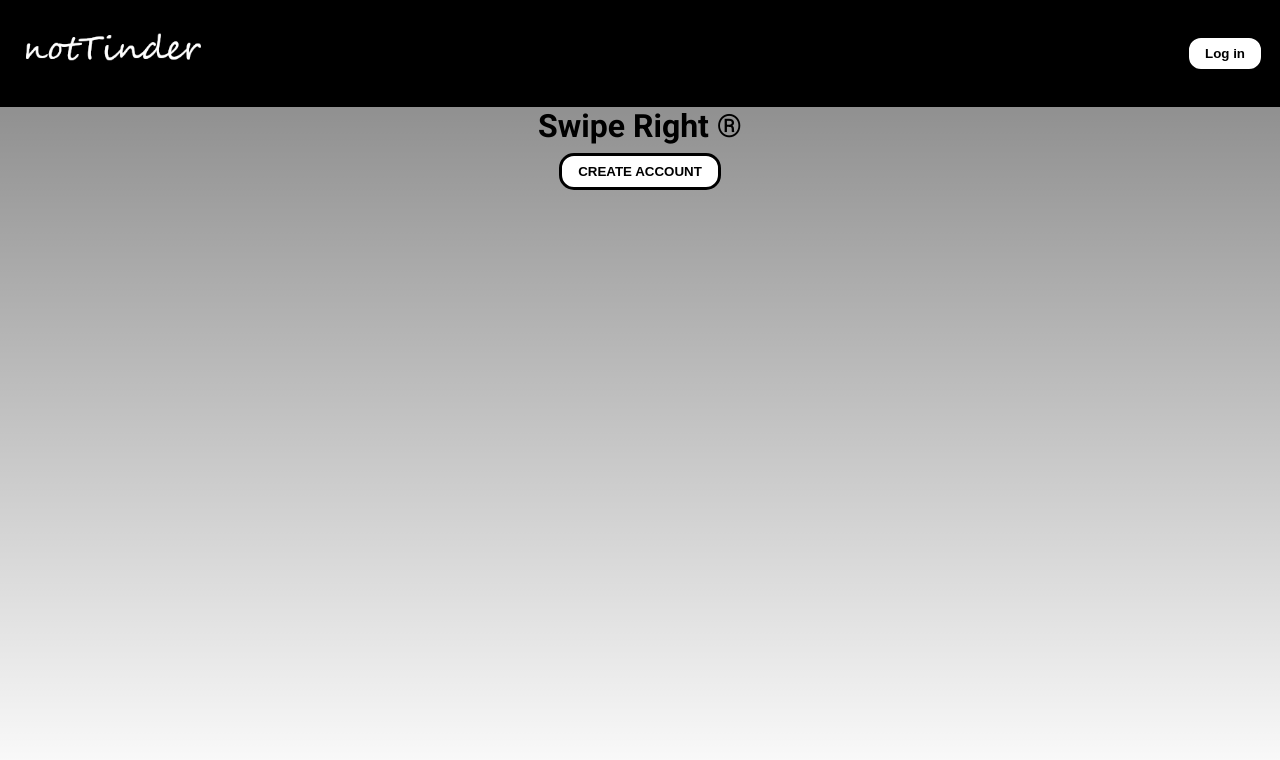
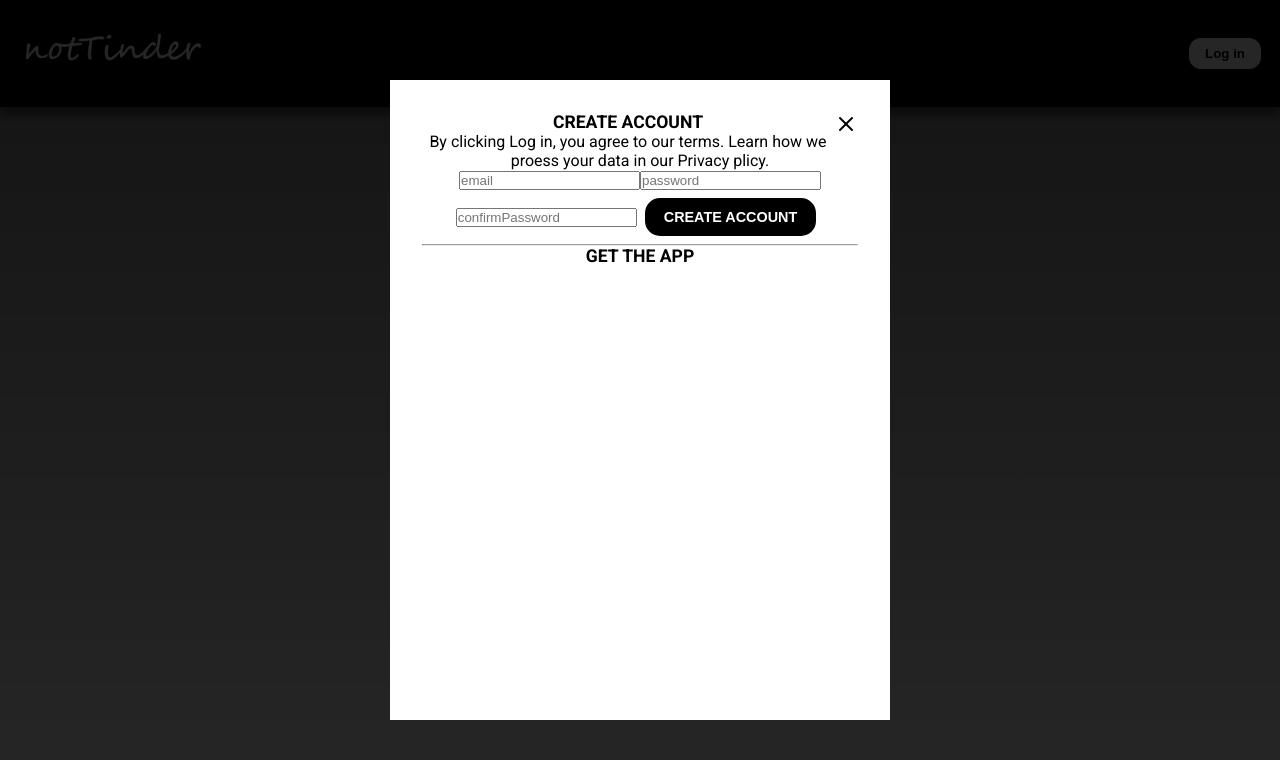
Before and after one commit to NikolaJoksimovic/not-tinder, a React (Create React App) app: page / in a window 1280 px wide. Both pictures are taken after a click on the button "CREATE ACCOUNT". Shown: the top 760 px of the page. Built offline with nearby package versions, Linux system fonts and the light colour scheme.

Commit message:
add modal for login with  authentication form

```diff
--- a/package.json
+++ b/package.json
@@ -11,6 +11,7 @@
     "gh-pages": "^4.0.0",
     "react": "^18.2.0",
     "react-dom": "^18.2.0",
+    "react-icons": "^4.4.0",
     "react-router-dom": "^6.4.2",
     "react-scripts": "5.0.1",
     "save-dev": "^0.0.1-security",
--- /dev/null
+++ b/src/components/AuthorizationModal.js
@@ -0,0 +1,71 @@
+import React from "react";
+import { FiX } from "react-icons/fi";
+import { useState } from "react";
+
+const AuthorizationModal = ({ setShowModal }) => {
+  const isSignUp = true;
+  const [user, setUser] = useState({
+    email: "",
+    password: "",
+    confirmPassword: "",
+  });
+  const [input, setInput] = useState(null);
+  const [error, setError] = useState(null);
+  const handleClick = (e) => {
+    setShowModal(false);
+  };
+  const handleChange = (e) => {
+    setUser({ ...user, [e.target.name]: e.target.value });
+  };
+  const handleSubmit = (e) => {
+    e.preventDefault();
+  };
+  return (
+    <div className='authorization-modal-overlay'>
+      <div className='authorization-modal'>
+        <header>
+          <FiX onClick={handleClick} className='fiX-icon'></FiX>
+          <h3>{isSignUp ? "CREATE ACCOUNT" : "LOG IN"}</h3>
+          <p>
+            By clicking Log in, you agree to our terms. Learn how we proess your
+            data in our Privacy plicy.
+          </p>
+          <form action='' onSubmit={handleSubmit}>
+            <input
+              type='email'
+              id='email'
+              name='email'
+              placeholder='email'
+              required={true}
+              onChange={handleChange}
+            />
+            <input
+              type='password'
+              id='password'
+              name='password'
+              placeholder='password'
+              required={true}
+              onChange={handleChange}
+            />
+            <input
+              type='confirmPassword'
+              id='confirmPassword'
+              name='confirmPassword'
+              placeholder='confirmPassword'
+              required={true}
+              onChange={handleChange}
+            />
+            <button type='submit' className='modal-submit-btn'>
+              {isSignUp ? "CREATE ACCOUNT" : "LOG IN"}
+            </button>
+            <p>{error}</p>
+          </form>
+          <hr />
+          <h3>GET THE APP</h3>
+        </header>
+      </div>
+    </div>
+  );
+};
+
+export default AuthorizationModal;
--- a/src/components/Navbar.js
+++ b/src/components/Navbar.js
@@ -1,13 +1,20 @@
 import React from "react";
 import logo from "../images/logo_white.png";
 
-const Navbar = ({ authorizationToken }) => {
+const Navbar = ({ authorizationToken, setShowModal }) => {
+  const handleClick = (e) => {
+    setShowModal(true);
+  };
   return (
     <nav>
       <div className='logo-container'>
         <img src={logo} alt='logo.png' className='logo' />
       </div>
-      {!authorizationToken && <button className='nav-btn'>Log in</button>}
+      {!authorizationToken && (
+        <button className='nav-btn' onClick={handleClick}>
+          Log in
+        </button>
+      )}
     </nav>
   );
 };
--- a/src/index.css
+++ b/src/index.css
@@ -4,6 +4,10 @@
   --clr-secondary: white;
   --clr-primary: black;
   --clr-overlay: linear-gradient(0deg, rgba(0, 0, 0, 0), rgba(0, 0, 0, 0.5));
+  --clr-modal-overlay: linear-gradient(
+    rgba(0, 0, 0, 0.85),
+    rgba(0, 0, 0, 0.85)
+  );
 
   /* font */
   --gf-primary: "Roboto", sans-serif;
@@ -11,6 +15,8 @@
   /* border */
   --border-black: 0.2rem solid black;
   --border-white: 0.2rem solid white;
+  --text-shadow-white: 0.05rem 0.05rem rgb(207, 205, 205);
+  --box-shadow-navbar: 0 0.5rem 0.5rem rgb(78, 78, 78);
 }
 * {
   box-sizing: border-box;
@@ -23,11 +29,16 @@ body {
 }
 h1 {
   text-transform: capitalize;
+  margin: 1rem;
+  padding: 1rem;
+}
+h3 {
+  font-size: 0.9rem;
 }
 button {
   margin: 0.5rem;
   padding: 0.5rem 1rem;
-  font-weight: 700;
+  font-weight: 900;
   border-radius: 15px;
 
   border: var(--border-black);
@@ -43,22 +54,18 @@ button {
   color: var(--clr-secondary);
   border: var(--border-white);
 }
-.dvt::before {
-  content: "";
-  top: 0;
-  left: 0;
-  width: 100%;
-  height: 100%;
-  background-color: aqua;
-}
+/* HOME PAGE */
 /* NAVBAR */
 nav {
   width: 100%;
+  position: fixed;
+  top: 0;
   background-color: var(--clr-primary);
   display: flex;
   flex-direction: column;
   justify-content: center;
   align-items: center;
+  box-shadow: var(--box-shadow-navbar);
 }
 .logo-container {
   width: 190px;
@@ -76,19 +83,69 @@ nav {
   border: var(--border-white);
   color: var(--clr-secondary);
 }
-/* HOME PAGE */
+/* HOME-SECTION */
 .overlay {
   height: 100vh;
   width: 100vw;
   background: var(--clr-overlay);
 }
+.home-section {
+  height: 100vh;
+  width: 100vw;
+  display: flex;
+  flex-direction: column;
+  justify-content: center;
+  align-items: center;
+}
+.home {
+  width: 100%;
+}
+.nottinder-inscription {
+  text-shadow: var(--text-shadow-white);
+}
+.nottinder-inscription::after {
+  content: "\00AE";
+  font-size: 1rem;
+}
+/* MODAL */
+.authorization-modal-overlay {
+  position: absolute;
+  width: 100vw;
+  height: 100vh;
+  background: var(--clr-modal-overlay);
+}
+.authorization-modal {
+  background-color: var(--clr-secondary);
+  position: absolute;
+  top: 50%;
+  left: 50%;
+  transform: translate(-50%, -50%);
+  width: 80%;
+  height: 80%;
+  padding: 2rem;
+}
+.fiX-icon {
+  font-size: 1.1rem;
+  float: right;
+}
+.modal-submit-btn {
+  background-color: var(--clr-primary);
+  border: var(--border-black);
+  color: var(--clr-secondary);
+  font-size: 0.6rem;
+}
+/* END OF HOME PAGE */
 
 /* RESPONISVNES */
 
 @media screen and (min-width: 768px) {
+  h3 {
+    font-size: 1.1rem;
+  }
   button {
     font-weight: 900;
   }
+  /* HOME PAGE */
   /* NAVBAR */
   nav {
     flex-direction: row;
@@ -100,5 +157,17 @@ nav {
   .nav-btn {
     margin: 0 1rem 0 0;
   }
-  /* HOME PAGE */
+  /* HOME SECTION */
+  /* MODAL */
+  .authorization-modal {
+    max-width: 500px;
+    max-height: 800px;
+  }
+  .fiX-icon {
+    font-size: 1.5rem;
+  }
+  .modal-submit-btn {
+    font-size: 0.9rem;
+  }
+  /* END OF HOMEPAGE */
 }
--- a/src/pages/Home.js
+++ b/src/pages/Home.js
@@ -1,22 +1,31 @@
 import React from "react";
 import Navbar from "../components/Navbar";
+import { useState } from "react";
+import AuthorizationModal from "../components/AuthorizationModal";
 
 const Home = () => {
+  const [showModal, setShowModal] = useState(false);
   const authorizationToken = false;
   const handleClick = (e) => {
-    console.log("click");
+    setShowModal(true);
   };
 
   // RETURN
   return (
     <div className='overlay'>
-      <div className='home'>
-        <Navbar authorizationToken={authorizationToken}></Navbar>
-        <h1 className='double-vision-text'>swipe right &reg;</h1>
+      <section className='home-section'>
+        <Navbar
+          authorizationToken={authorizationToken}
+          setShowModal={setShowModal}
+        ></Navbar>
+        <h1 className='nottinder-inscription'>not tinder</h1>
         <button className='primary-btn' onClick={handleClick}>
           {authorizationToken ? "signout" : "Create Account"}
         </button>
-      </div>
+        {showModal && (
+          <AuthorizationModal setShowModal={setShowModal}></AuthorizationModal>
+        )}
+      </section>
     </div>
   );
 };
```
Also changed, not shown: 1 other file (tests, documents, lock files or other folders).
